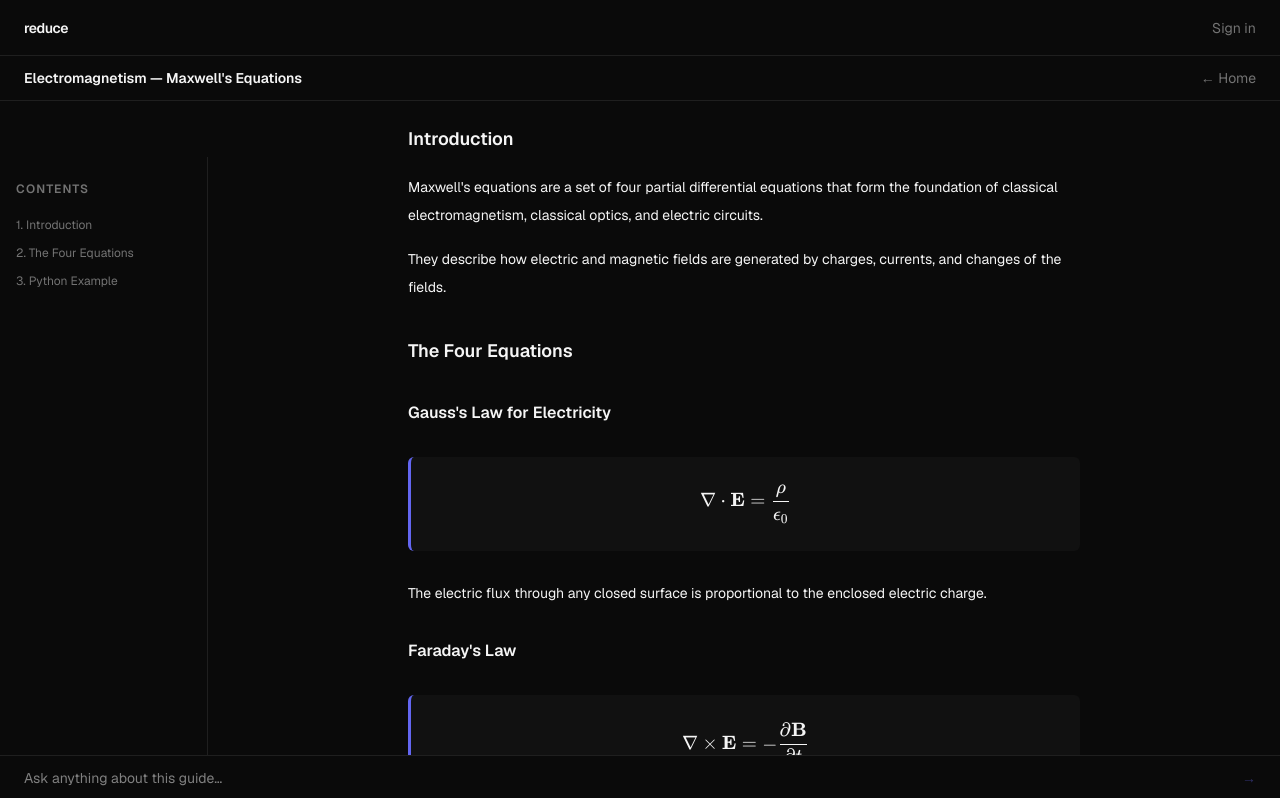
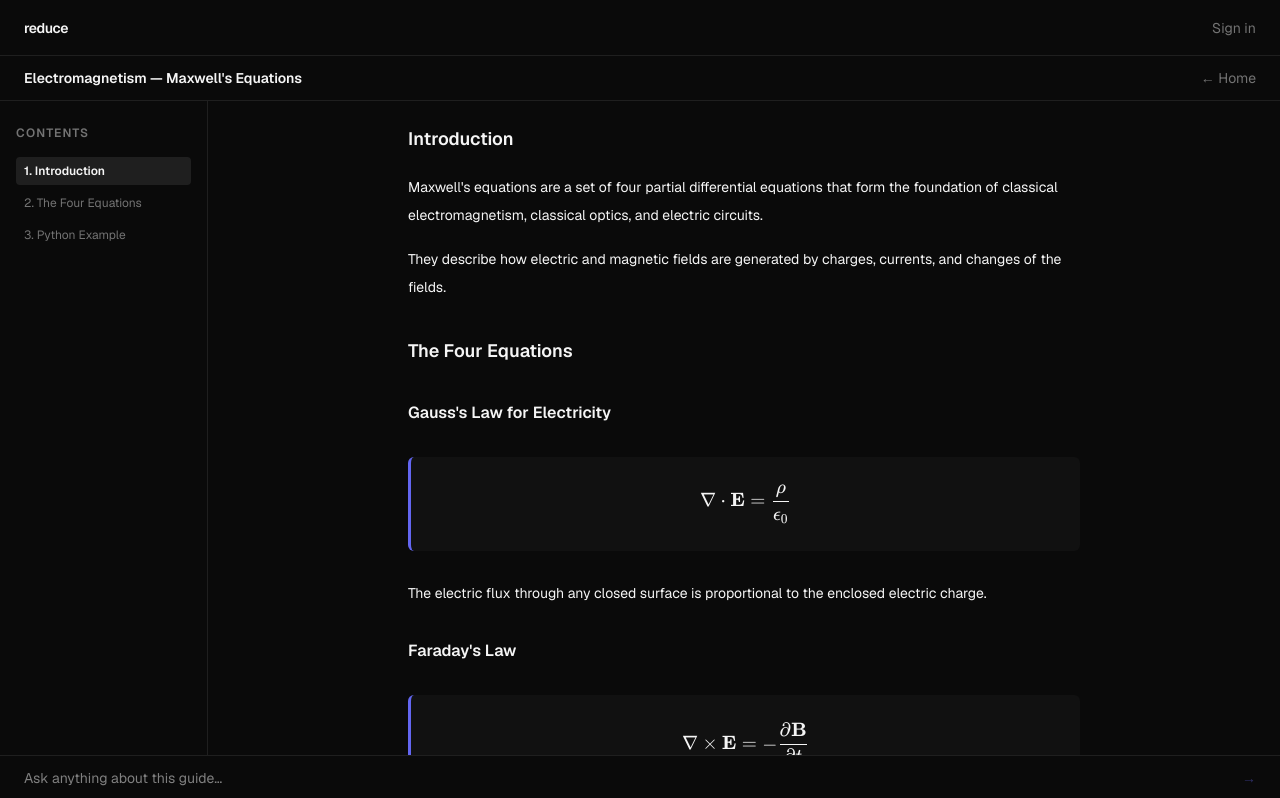
Before and after one commit to jx4e/reduce, a Next.js app: page /guide/1 in a window 1280 px wide. Shown: the top 798 px of the page. Built offline with nearby package versions, Linux system fonts and the light colour scheme.

Commit message:
feat: pin TOC sidebar and highlight active section on scroll

```diff
--- a/app/guide/[id]/GuideView.tsx
+++ b/app/guide/[id]/GuideView.tsx
@@ -1,6 +1,6 @@
 'use client'
 
-import { useState } from 'react'
+import { useEffect, useRef, useState } from 'react'
 import Link from 'next/link'
 import GuideElement from '@/components/GuideElement'
 import AskBar from '@/components/AskBar'
@@ -12,6 +12,39 @@ function nextId() { return `msg-${++msgIdCounter}` }
 export default function GuideView({ guide }: { guide: Guide }) {
   const [messages, setMessages] = useState<ChatMessage[]>([])
   const [contextElement, setContextElement] = useState<ContentElement | undefined>()
+  const [activeSection, setActiveSection] = useState<string>(guide.sections[0]?.id ?? '')
+  const scrollRef = useRef<HTMLDivElement>(null)
+
+  // Track which section is in view using IntersectionObserver on the scroll container
+  useEffect(() => {
+    const scrollEl = scrollRef.current
+    if (!scrollEl) return
+
+    const observer = new IntersectionObserver(
+      (entries) => {
+        // Pick the topmost intersecting section
+        const visible = entries
+          .filter(e => e.isIntersecting)
+          .sort((a, b) => a.boundingClientRect.top - b.boundingClientRect.top)
+        if (visible.length > 0) {
+          setActiveSection(visible[0].target.id.replace('section-', ''))
+        }
+      },
+      {
+        root: scrollEl,
+        // Fire when top 40% of scroll area is crossed — feels responsive without being jumpy
+        rootMargin: '0px 0px -60% 0px',
+        threshold: 0,
+      }
+    )
+
+    guide.sections.forEach(section => {
+      const el = scrollEl.querySelector(`#section-${section.id}`)
+      if (el) observer.observe(el)
+    })
+
+    return () => observer.disconnect()
+  }, [guide.sections])
 
   function handleAsk(element: ContentElement, question: string) {
     handleSend(question, element)
@@ -46,29 +79,38 @@ export default function GuideView({ guide }: { guide: Guide }) {
         </Link>
       </div>
 
-      {/* Main content area */}
+      {/* Main content area — overflow-hidden so only the content div scrolls */}
       <div className="flex flex-1 overflow-hidden">
-        {/* TOC Sidebar */}
-        <aside className="hidden md:flex w-52 shrink-0 flex-col gap-1 border-r px-4 py-6 overflow-y-auto sticky top-14"
-               style={{ borderColor: 'var(--border)', maxHeight: 'calc(100vh - 3.5rem - 2.5rem)' }}>
+        {/* TOC Sidebar — fills the full height of the flex container, stays pinned */}
+        <aside
+          className="hidden md:flex w-52 shrink-0 flex-col gap-1 border-r px-4 py-6 overflow-y-auto"
+          style={{ borderColor: 'var(--border)' }}
+        >
           <p className="text-xs font-semibold uppercase tracking-widest mb-3"
              style={{ color: 'var(--muted)' }}>
             Contents
           </p>
-          {guide.sections.map((section, i) => (
+          {guide.sections.map((section, i) => {
+            const isActive = activeSection === section.id
+            return (
               <a
                 key={section.id}
                 href={`#section-${section.id}`}
-              className="text-xs py-1 transition-colors hover:opacity-80"
-              style={{ color: 'var(--muted)' }}
+                className="text-xs py-1.5 px-2 rounded transition-colors"
+                style={{
+                  color: isActive ? 'var(--foreground)' : 'var(--muted)',
+                  fontWeight: isActive ? '600' : '400',
+                  background: isActive ? 'var(--border)' : 'transparent',
+                }}
               >
                 {i + 1}. {section.heading}
               </a>
-          ))}
+            )
+          })}
         </aside>
 
-        {/* Content */}
-        <div className="flex-1 overflow-y-auto px-6 py-6 pb-4">
+        {/* Scrollable content — ref used by IntersectionObserver */}
+        <div ref={scrollRef} className="flex-1 overflow-y-auto px-6 py-6 pb-4">
           <div className="max-w-2xl mx-auto flex flex-col gap-8">
             {guide.sections.map(section => (
               <section key={section.id} id={`section-${section.id}`}>
```
Lines whose indentation alone changed are shown as unchanged.
